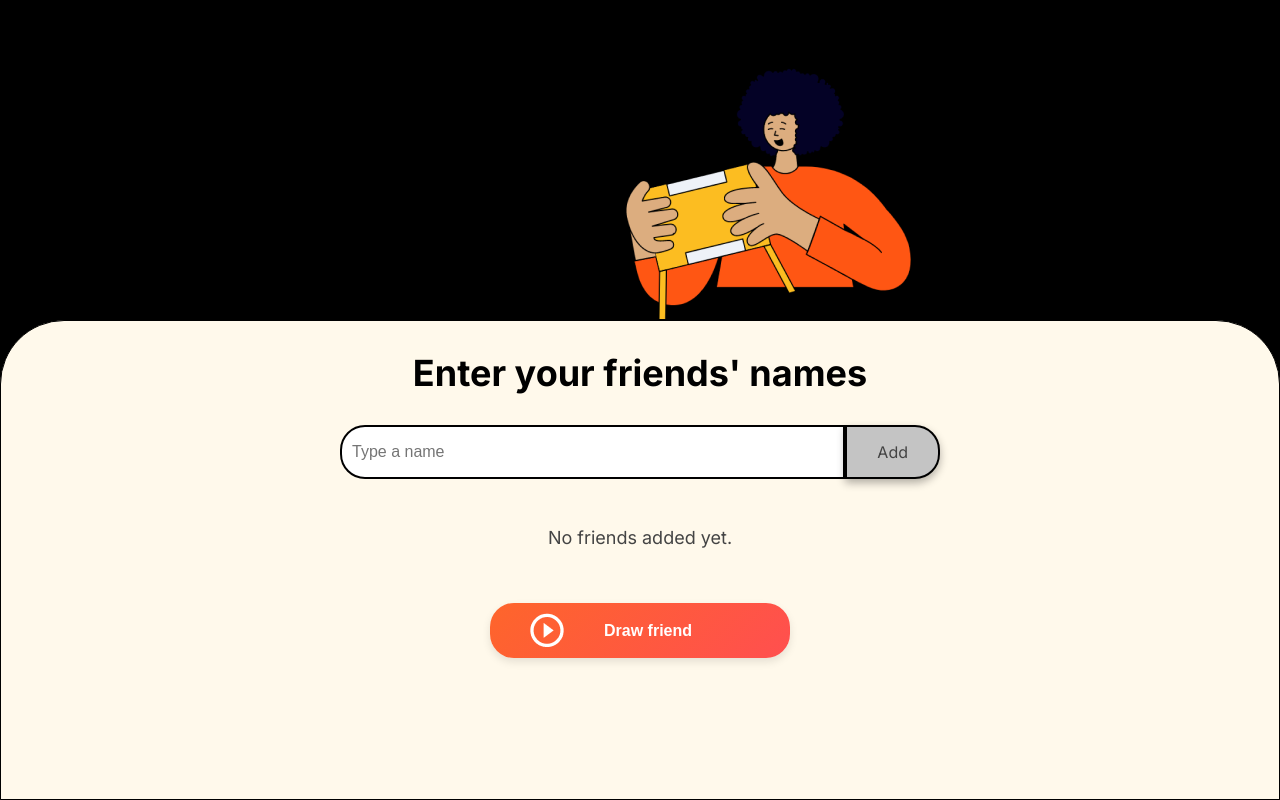
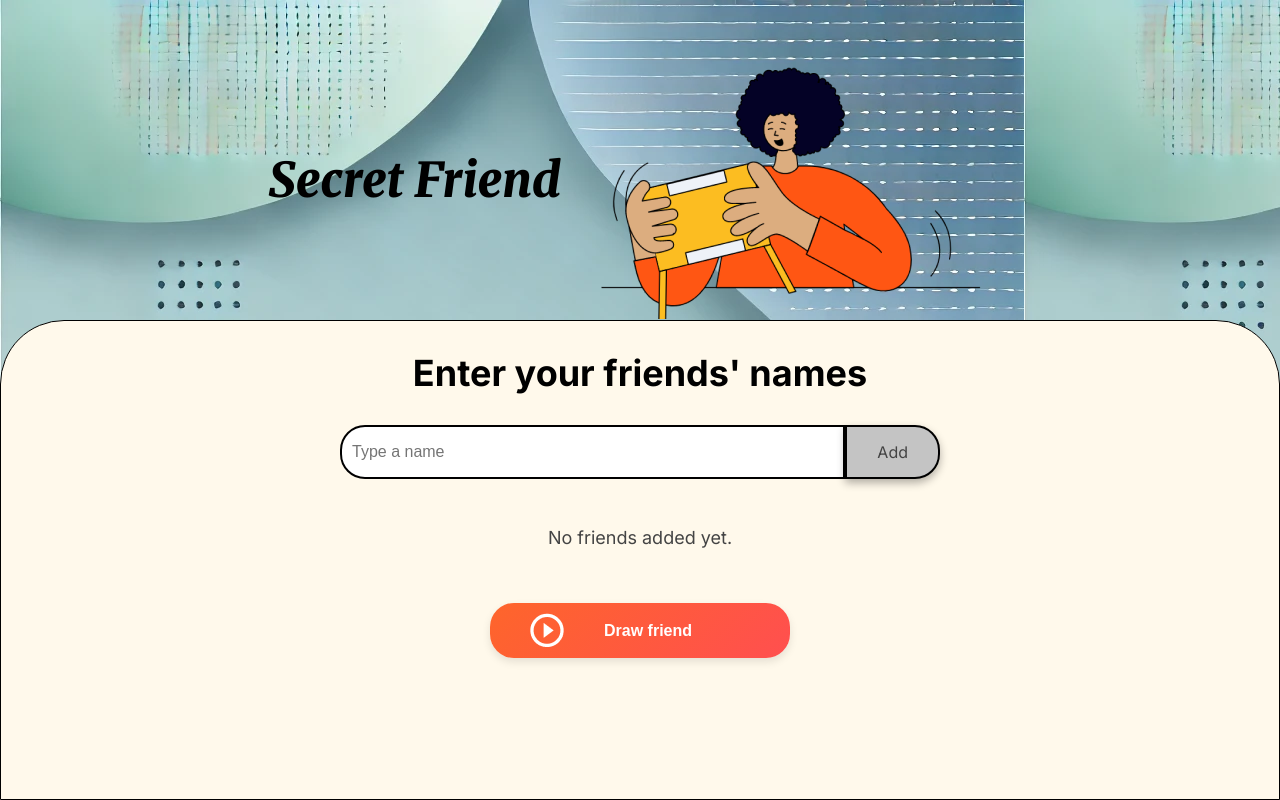
Before and after one commit to JeisonOJ/Secret-friend, a plain HTML site: page index.html in a window 1280 px wide. Drawn offline with Linux system fonts and the light colour scheme; the site is published under a folder, as on GitHub Pages, so addresses that start at the root find nothing.

Commit message:
update background

```diff
--- a/style.css
+++ b/style.css
@@ -22,7 +22,7 @@ body {
     display: flex;
     justify-content: center;
     align-items: center;
-    background-image: url('/assets/background.webp');
+    background-image: url('assets/background.webp');
 
 }
 
```
